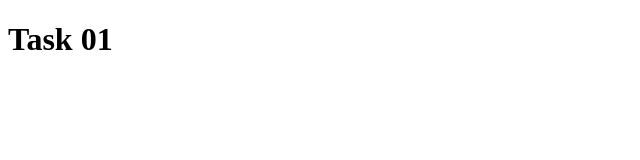
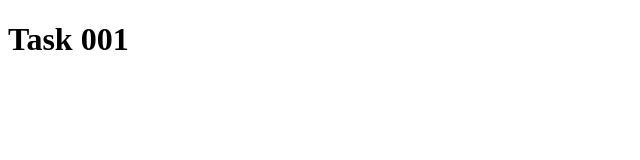
Before and after one commit to Luh-Santos/task001-grupo04, a plain HTML site: page index.html in a window 1280 px wide. Shown: the full height of the page, 0-640 px from the left. Drawn offline with Linux system fonts and the light colour scheme.

Commit message:
change h1

```diff
--- a/index.html
+++ b/index.html
@@ -6,6 +6,6 @@
     <title>Grupo 04</title>
 </head>
 <body>
-    <h1>Task 01</h1>
+    <h1>Task 001</h1>
 </body>
 </html>
```
